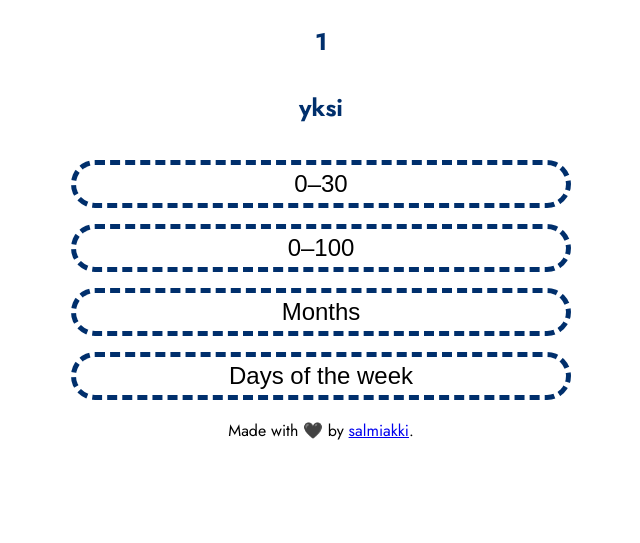
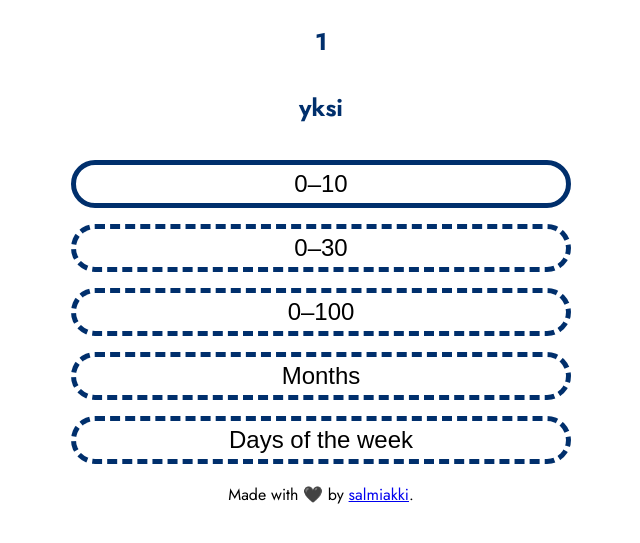
Before and after one commit to salmiakki/sanastovalmentaja, a plain HTML site: page index.html in a window 1280 px wide. Shown: the part 135-678 px from the top of the page, without its empty margins (319-959 px from the left). Drawn offline with nearby package versions, Linux system fonts and the light colour scheme.

Commit message:
Change button behaviour

```diff
--- a/index.html
+++ b/index.html
@@ -20,7 +20,9 @@
             </section>
             <section>
                 <div v-for="[key, value] in wordSetMap">
-                    <button v-if="key != currentWordSetName" @click="change(key)">{{ value.title }}</button>
+                    <button v-bind:class="{ active: key == currentWordSetName }" @click="change(key)">
+                        {{ value.title }}
+                    </button>
                 </div>
             </section>
 
--- a/styles.css
+++ b/styles.css
@@ -64,6 +64,7 @@ button {
     border-radius: 2rem;
 }
 
+button.active,
 button:hover {
     border-style: solid;
 }
```
